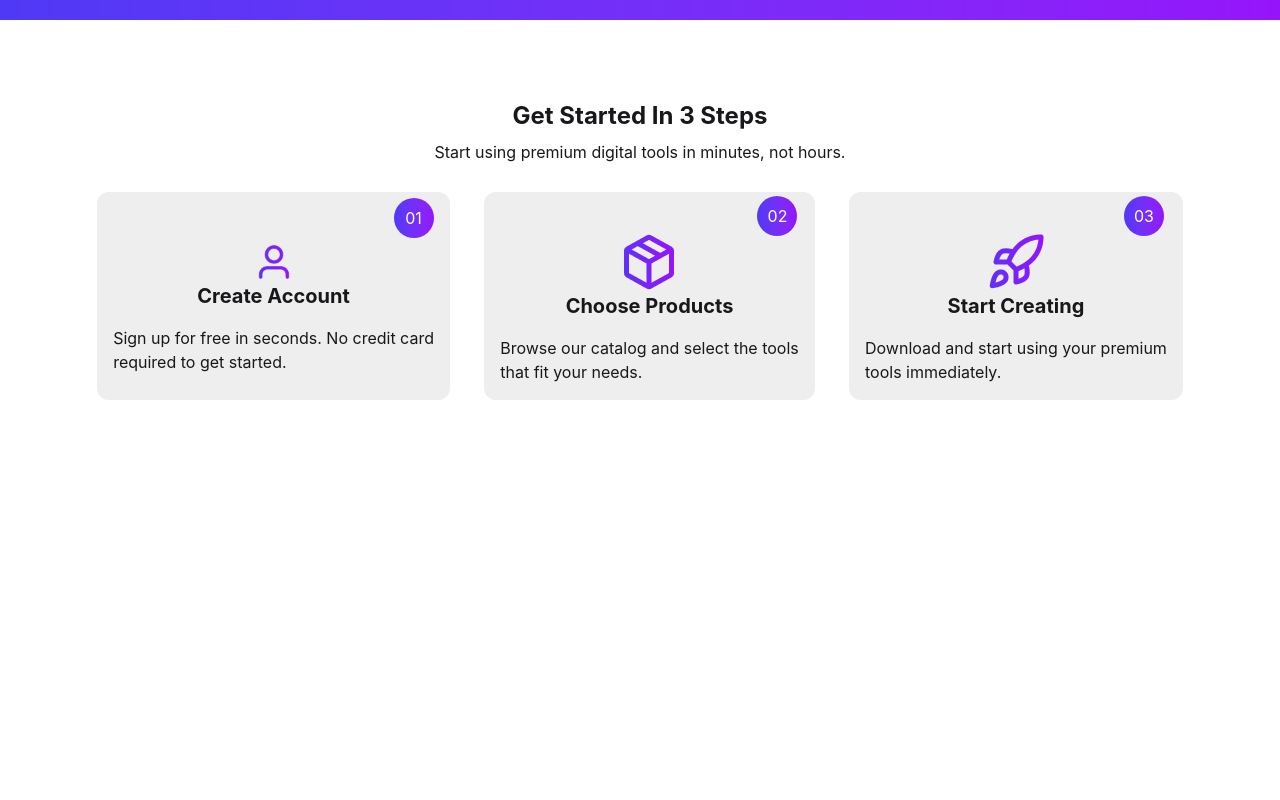
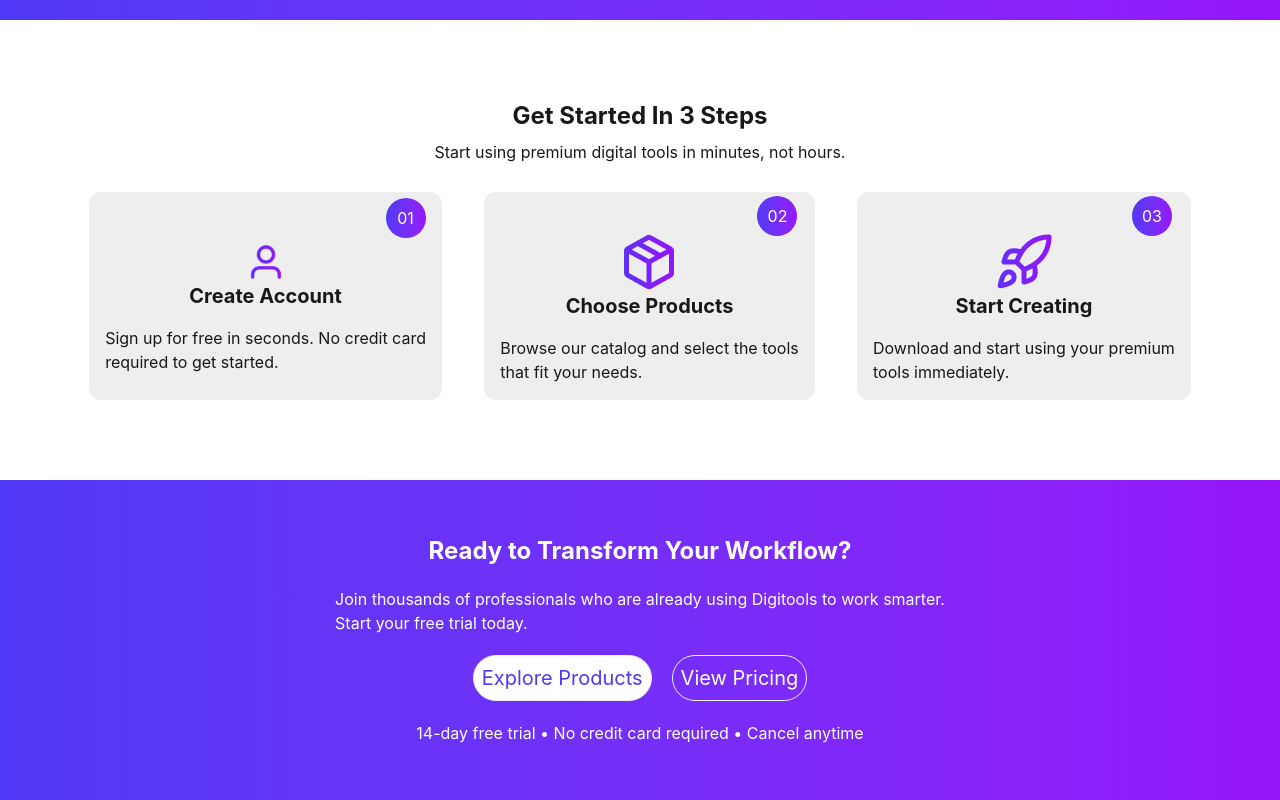
Before and after one commit to sabbir404e/DigiTools, a React (Vite) app: page / in a window 1280 px wide. Shown: the part 927-1727 px from the top of the page. Before the commit the page ends 1407 px from the top, so only its background shows below. Built offline with nearby package versions, Linux system fonts and the light colour scheme.

Commit message:
Ready To Transform Your Workflow

```diff
--- a/src/App.jsx
+++ b/src/App.jsx
@@ -2,6 +2,7 @@ import './App.css';
 import Navbar from './components/navbar/Navbar';
 import Section from './components/section/Section';
 import Steps from './components/steps/Steps';
+import Ready from './components/ready/Ready';
 
 function App() {
 
@@ -10,6 +11,7 @@ function App() {
       <Navbar></Navbar>
       <Section></Section>
       <Steps></Steps>
+      <Ready></Ready>
     </>
   )
 }
--- /dev/null
+++ b/src/components/footer/Footer.jsx
@@ -0,0 +1,11 @@
+import React from 'react';
+
+const Footer = () => {
+    return (
+        <div>
+
+        </div>
+    );
+};
+
+export default Footer;
--- /dev/null
+++ b/src/components/ready/Ready.jsx
@@ -0,0 +1,28 @@
+import React from 'react';
+
+const Ready = () => {
+    return (
+        <div className='h-80 bg-linear-to-r from-[#4f39f6] to-[#9514fa] flex flex-col justify-center items-center space-y-5'>
+
+            <div>
+                <h2 className='font-bold text-2xl text-white'>Ready to Transform Your Workflow?</h2>
+            </div>
+
+            <div>
+                <p className='text-white'>Join thousands of professionals who are already using Digitools to work smarter.<br></br> Start your free trial today.</p>
+            </div>
+
+            <div className='flex gap-5'>
+               <button className='text-xl border border-base-300 p-2 rounded-full text-[#4f39f6] bg-base-100'>Explore Products</button>
+               <button className='text-xl border border-base-300 p-2 text-white rounded-full'>View Pricing</button>
+            </div>
+
+            <div>
+                <p className='text-white'>14-day free trial • No credit card required • Cancel anytime</p>
+            </div>
+
+        </div>
+    );
+};
+
+export default Ready;
--- a/src/components/steps/Steps.jsx
+++ b/src/components/steps/Steps.jsx
@@ -12,7 +12,7 @@ const Steps = () => {
             <p>Start using premium digital tools in minutes, not hours.</p>
             </div>
 
-            <div className='card-container flex justify-around'>
+            <div className='card-container flex justify-around gap-6'>
 
                  <div className='card-1 bg-base-300 rounded-xl flex flex-col justify-center items-center'>
                     <div className='w-10 h-10 rounded-full bg-linear-to-r from-[#4f39f6] to-[#9514fa] flex items-center justify-center text-white relative -top-1 -right-35'>01</div>
```
